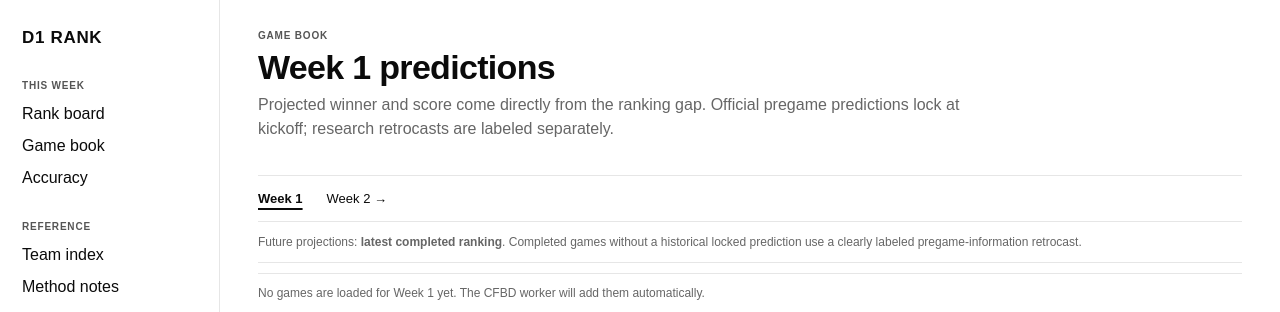
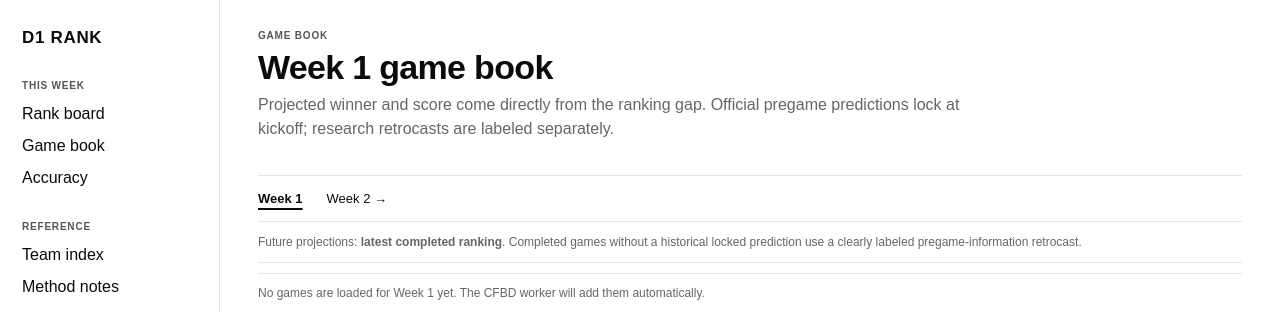
Before and after one commit to larrybillinger/NCAA_BCS_RANKING_CALCULATOR, a FastAPI app: page /predictions?week=1 in a window 1280 px wide. Shown: the top 312 px of the page. Run offline with FastAPI, Linux system fonts and the light colour scheme.

Commit message:
Use Game Book title for current and historical weeks

```diff
--- a/src/ncaa_rankings/web/templates/predictions.html
+++ b/src/ncaa_rankings/web/templates/predictions.html
@@ -1,8 +1,8 @@
 {% extends "base.html" %}
-{% block title %}Week {{ prediction_week }} Predictions · {{ title }}{% endblock %}
+{% block title %}Week {{ prediction_week }} Game Book · {{ title }}{% endblock %}
 {% block content %}
 <header class="page-head">
-  <div><div class="eyebrow">GAME BOOK</div><h1>Week {{ prediction_week }} predictions</h1><p>Projected winner and score come directly from the ranking gap. Official pregame predictions lock at kickoff; research retrocasts are labeled separately.</p></div>
+  <div><div class="eyebrow">GAME BOOK</div><h1>Week {{ prediction_week }} game book</h1><p>Projected winner and score come directly from the ranking gap. Official pregame predictions lock at kickoff; research retrocasts are labeled separately.</p></div>
 </header>
 
 <section class="chapter-nav">
```
